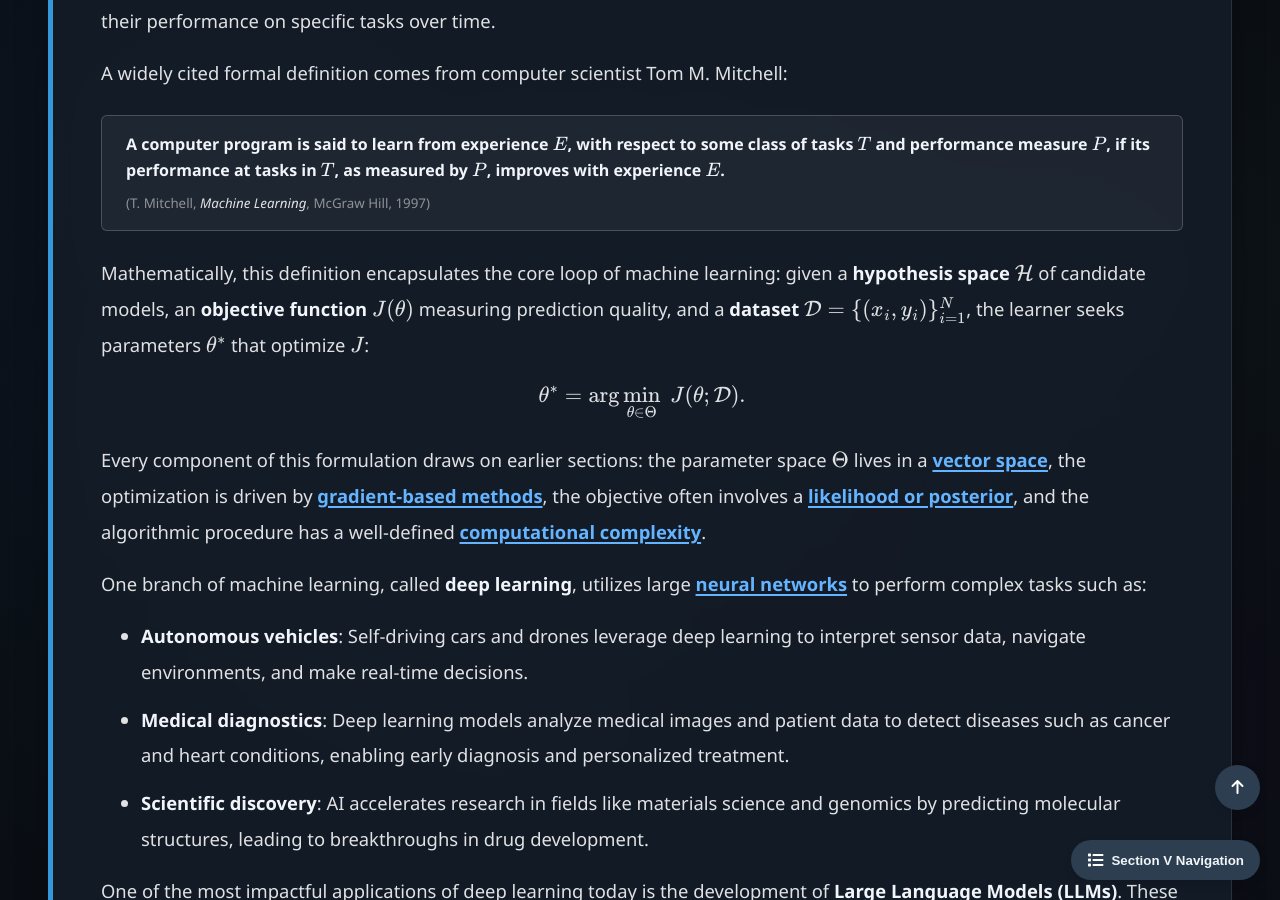
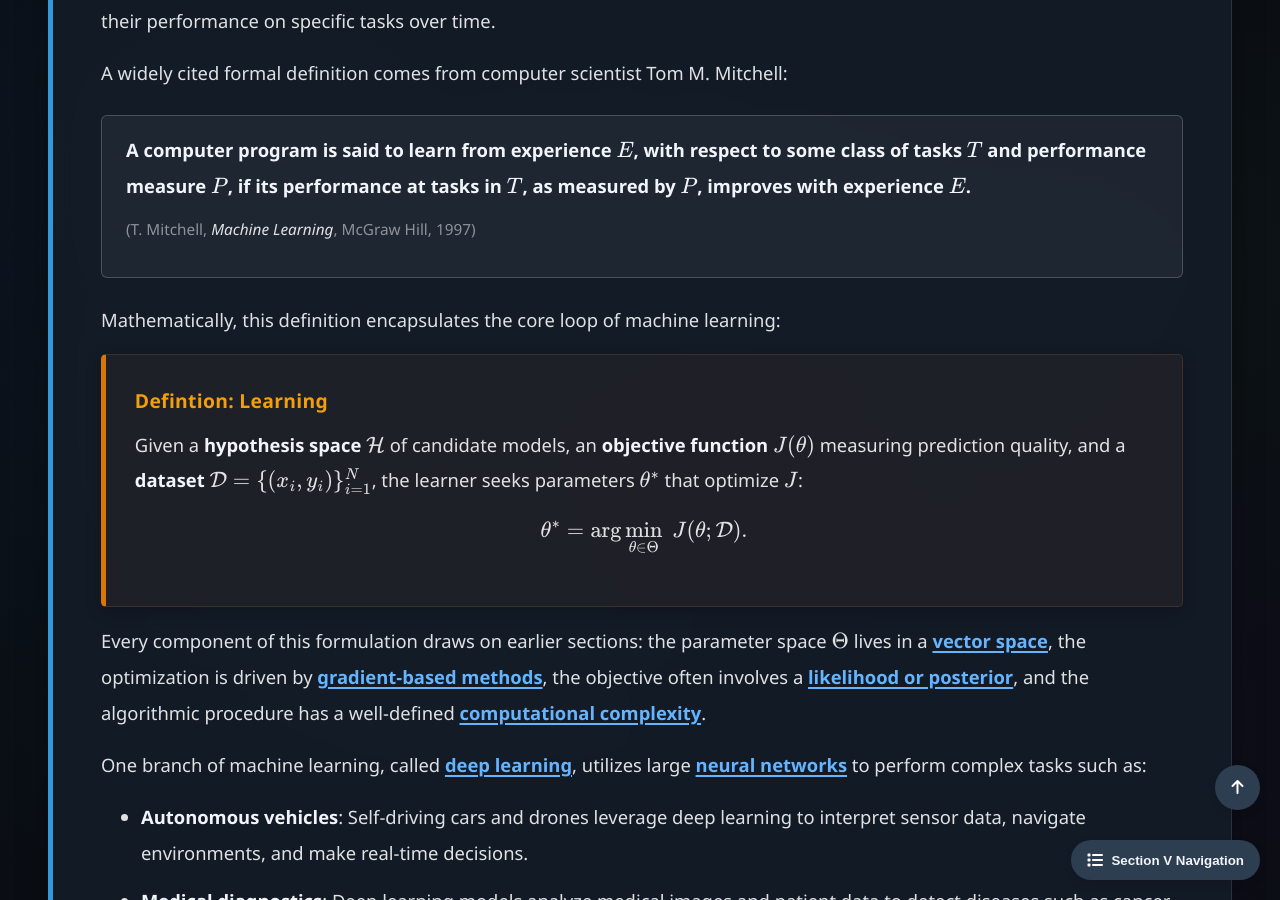
Before and after one commit to Yusukey01/yusukey01.github.io, a Jekyll site: the page built from Mathematics/Machine_learning/intro_ml.html, in a window 1280 px wide and 900 px high, scrolled down 1234 px. Built offline with Jekyll 4.4.1, drawn with Linux system fonts in a browser that asks for light colours.

Commit message:
revised explanations and style

```diff
--- a/Mathematics/Machine_learning/intro_ml.html
+++ b/Mathematics/Machine_learning/intro_ml.html
@@ -57,20 +57,30 @@ uses_python: false
                 </p>
 
                 <blockquote>
+                    <p>
                         <strong>A computer program is said to learn from experience \(E\), with respect to some class of tasks \(T\) and
                         performance measure \(P\), if its performance at tasks in \(T\), as measured by \(P\), improves with experience \(E\).</strong>
                         <small>(T. Mitchell, <em>Machine Learning</em>, McGraw Hill, 1997)</small>
+                    </p>
                 </blockquote>
 
                 <p>
-                    Mathematically, this definition encapsulates the core loop of machine learning: given a
-                    <strong>hypothesis space</strong> \(\mathcal{H}\) of candidate models, an
-                    <strong>objective function</strong> \(J(\theta)\) measuring prediction quality, and a
-                    <strong>dataset</strong> \(\mathcal{D} = \{(x_i, y_i)\}_{i=1}^{N}\), the learner seeks parameters
-                    \(\theta^*\) that optimize \(J\):
+                    Mathematically, this definition encapsulates the core loop of machine learning:
+                </p>
+
+                <div class="theorem">
+                    <span class="theorem-title">Defintion: Learning</span>
+                    <p>
+                        Given a <strong>hypothesis space</strong> \(\mathcal{H}\) of candidate models, an <strong>objective function</strong>
+                        \(J(\theta)\) measuring prediction quality, and a <strong>dataset</strong> \(\mathcal{D} = \{(x_i, y_i)\}_{i=1}^{N}\),
+                        the learner seeks parameters \(\theta^*\) that optimize \(J\):
                         \[
                         \theta^* = \arg\min_{\theta \in \Theta} \; J(\theta; \mathcal{D}).
                         \]
+                    </p>
+                </div>
+
+                <p>
                     Every component of this formulation draws on earlier sections: the parameter space \(\Theta\) lives in a
                     <a href="../Linear_algebra/vectorspaces.html"><strong>vector space</strong></a>,
                     the optimization is driven by <a href="../Calculus/gradient.html"><strong>gradient-based methods</strong></a>,
@@ -80,7 +90,7 @@ uses_python: false
                 </p>
 
                 <p>
-                    One branch of machine learning, called <strong>deep learning</strong>, utilizes large
+                    One branch of machine learning, called <a href="deep_nn.html"><strong>deep learning</strong></a>, utilizes large
                     <a href="neural_networks.html"><strong>neural networks</strong></a> to perform complex tasks such as:
                     <ul style="padding-left: 40px;">
                       <li><strong>Autonomous vehicles</strong>: Self-driving cars and drones leverage deep learning to interpret sensor data, navigate environments, and make real-time decisions.</li>
```
Lines whose indentation alone changed are shown as unchanged.
